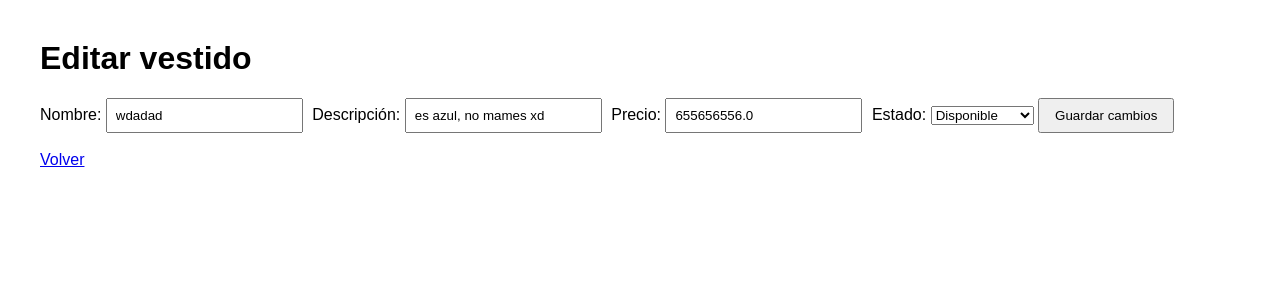
After one commit to eliezelbatista14-ui/programacion-3-proyecto-final, a Flask app: page /vestidos/editar/1 in a window 1280 px wide. The commit adds this page. Shown: the top 300 px of the page. Run offline with Flask 3, Linux system fonts and the light colour scheme; data comes from the database, SQL or seed files in the repository; both versions use the stored data as it was after the commit.

Commit message:
feat: implementar edición de vestidos

```diff
--- a/app.py
+++ b/app.py
@@ -132,6 +132,47 @@ def vestidos():
     return render_template(
         "vestidos.html",
         vestidos=vestidos
+    )
+
+@app.route("/vestidos/editar/<int:id>", methods=["GET", "POST"])
+def editar_vestido(id):
+
+    conexion = conectar_db()
+
+    if request.method == "POST":
+
+        nombre = request.form["nombre"]
+        descripcion = request.form["descripcion"]
+        precio = request.form["precio"]
+        estado = request.form["estado"]
+
+        conexion.execute(
+            """
+            UPDATE vestidos
+            SET nombre = ?, descripcion = ?, precio = ?, estado = ?
+            WHERE id = ?
+            """,
+            (nombre, descripcion, precio, estado, id)
+        )
+
+        conexion.commit()
+        conexion.close()
+
+        return redirect("/vestidos")
+
+    vestido = conexion.execute(
+        """
+        SELECT * FROM vestidos
+        WHERE id = ?
+        """,
+        (id,)
+    ).fetchone()
+
+    conexion.close()
+
+    return render_template(
+        "editar_vestido.html",
+        vestido=vestido
     )
 
 
--- /dev/null
+++ b/templates/editar_vestido.html
@@ -0,0 +1,80 @@
+<!DOCTYPE html>
+<html lang="es">
+
+<head>
+    <meta charset="UTF-8">
+    <title>Editar vestido</title>
+
+    <link
+        rel="stylesheet"
+        href="{{ url_for('static', filename='style.css') }}"
+    >
+</head>
+
+<body>
+
+    <h1>Editar vestido</h1>
+
+    <form
+        action="/vestidos/editar/{{ vestido[0] }}"
+        method="POST"
+    >
+
+        <label>Nombre:</label>
+
+        <input
+            type="text"
+            name="nombre"
+            value="{{ vestido[1] }}"
+            required
+        >
+
+        <label>Descripción:</label>
+
+        <input
+            type="text"
+            name="descripcion"
+            value="{{ vestido[2] }}"
+        >
+
+        <label>Precio:</label>
+
+        <input
+            type="number"
+            step="0.01"
+            name="precio"
+            value="{{ vestido[3] }}"
+            required
+        >
+
+        <label>Estado:</label>
+
+        <select name="estado" required>
+
+            <option value="Disponible"
+                {% if vestido[4] == 'Disponible' %}selected{% endif %}>
+                Disponible
+            </option>
+
+            <option value="No disponible"
+                {% if vestido[4] == 'No disponible' %}selected{% endif %}>
+                No disponible
+            </option>
+
+        </select>
+
+        <button type="submit">
+            Guardar cambios
+        </button>
+
+    </form>
+
+    <br>
+
+    <a href="/vestidos">
+        Volver
+    </a>
+
+</body>
+
+</html>
```
Also changed, not shown: templates/vestidos.html (+10 -0 lines), database.db.
